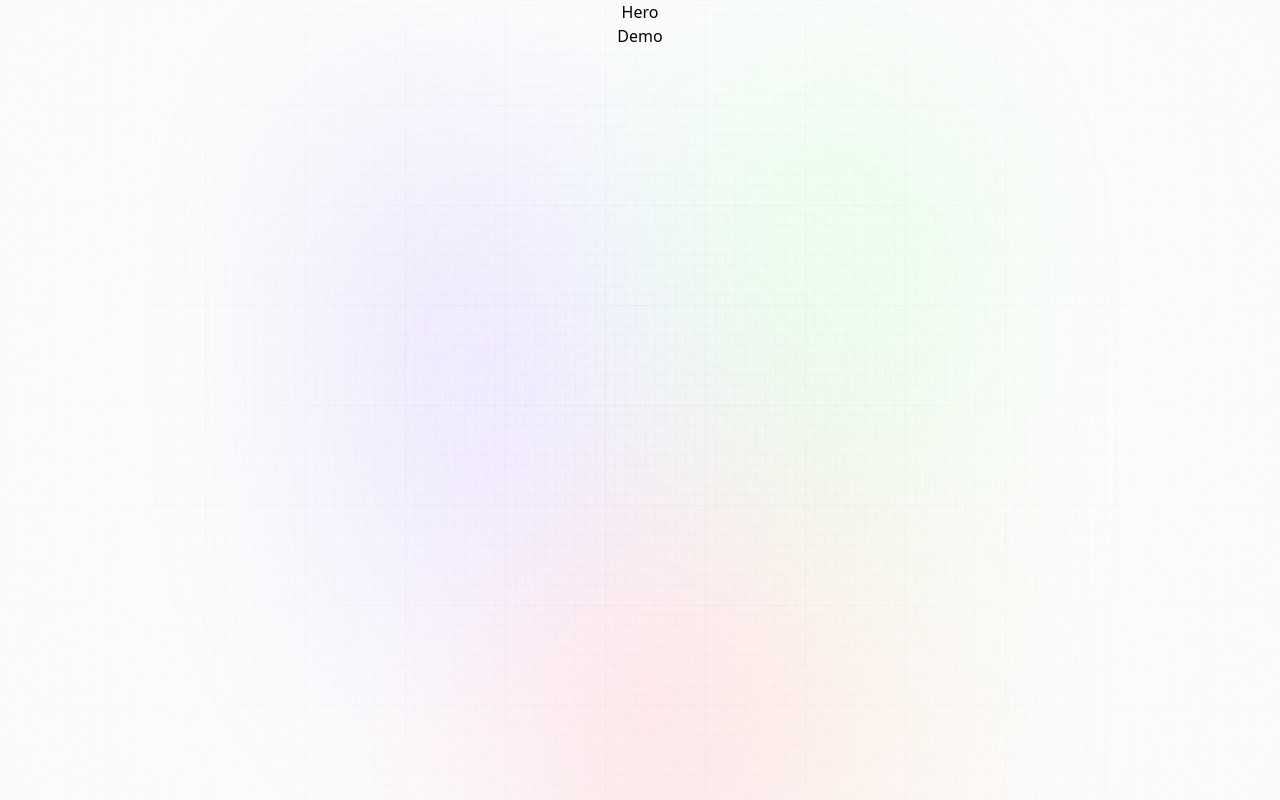
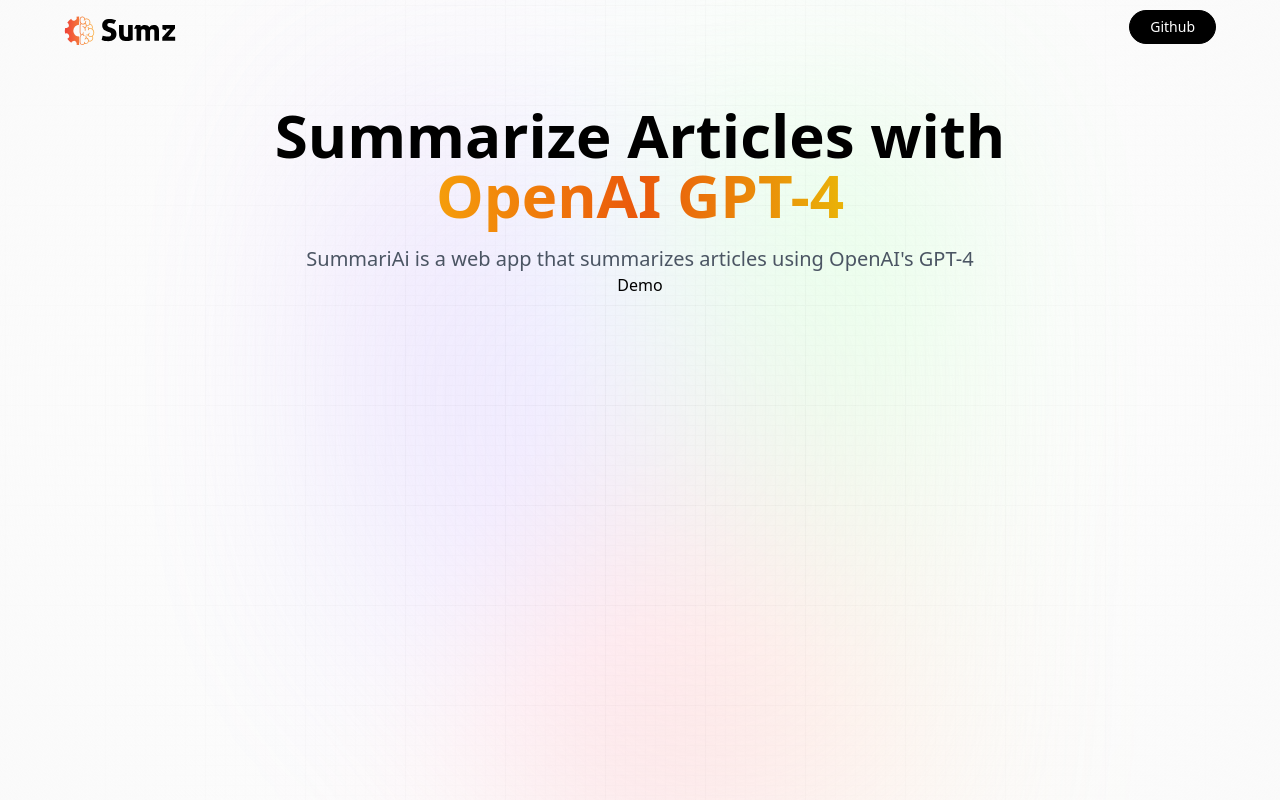
Before and after one commit to khantseithu/SummariAI, a React (Vite) app: page / in a window 1280 px wide. Built offline with nearby package versions, Linux system fonts and the light colour scheme; a web font is replaced by a local one.

Commit message:
Build Hero Section

```diff
--- a/src/components/Hero.jsx
+++ b/src/components/Hero.jsx
@@ -1,4 +1,31 @@
+import { logo } from "../assets";
+
 const Hero = () => {
-  return <div>Hero</div>;
+  return (
+    <header className="w-full flex flex-col justify-center items-center">
+      <nav className="flex justify-between items-center w-full mb-10 pt-2">
+        <img src={logo} alt="SummariAi Logo" className="w-28 object-contain" />
+
+        <button
+          type="button"
+          onClick={() => {
+            window.open("https://github.com/khantseithu/SummariAI", "_blank");
+          }}
+          className="black_btn"
+        >
+          Github
+        </button>
+      </nav>
+
+      <h1 className="head_text">
+        Summarize Articles with <br className="max-md:hidden" />
+        <span className="orange_gradient ">OpenAI GPT-4</span>
+      </h1>
+
+      <h2 className="desc">
+        SummariAi is a web app that summarizes articles using OpenAI's GPT-4
+      </h2>
+    </header>
+  );
 };
 export default Hero;
```
